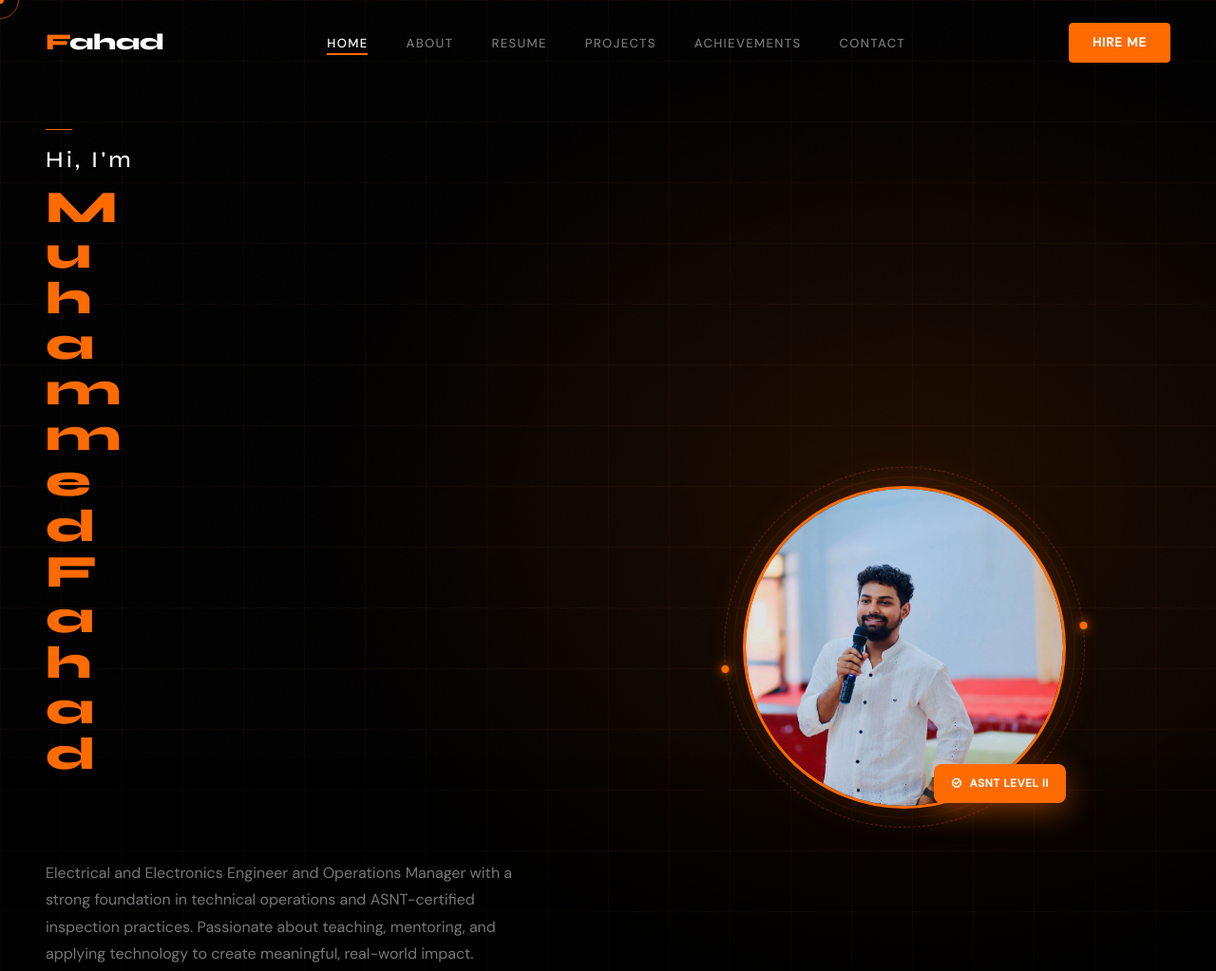
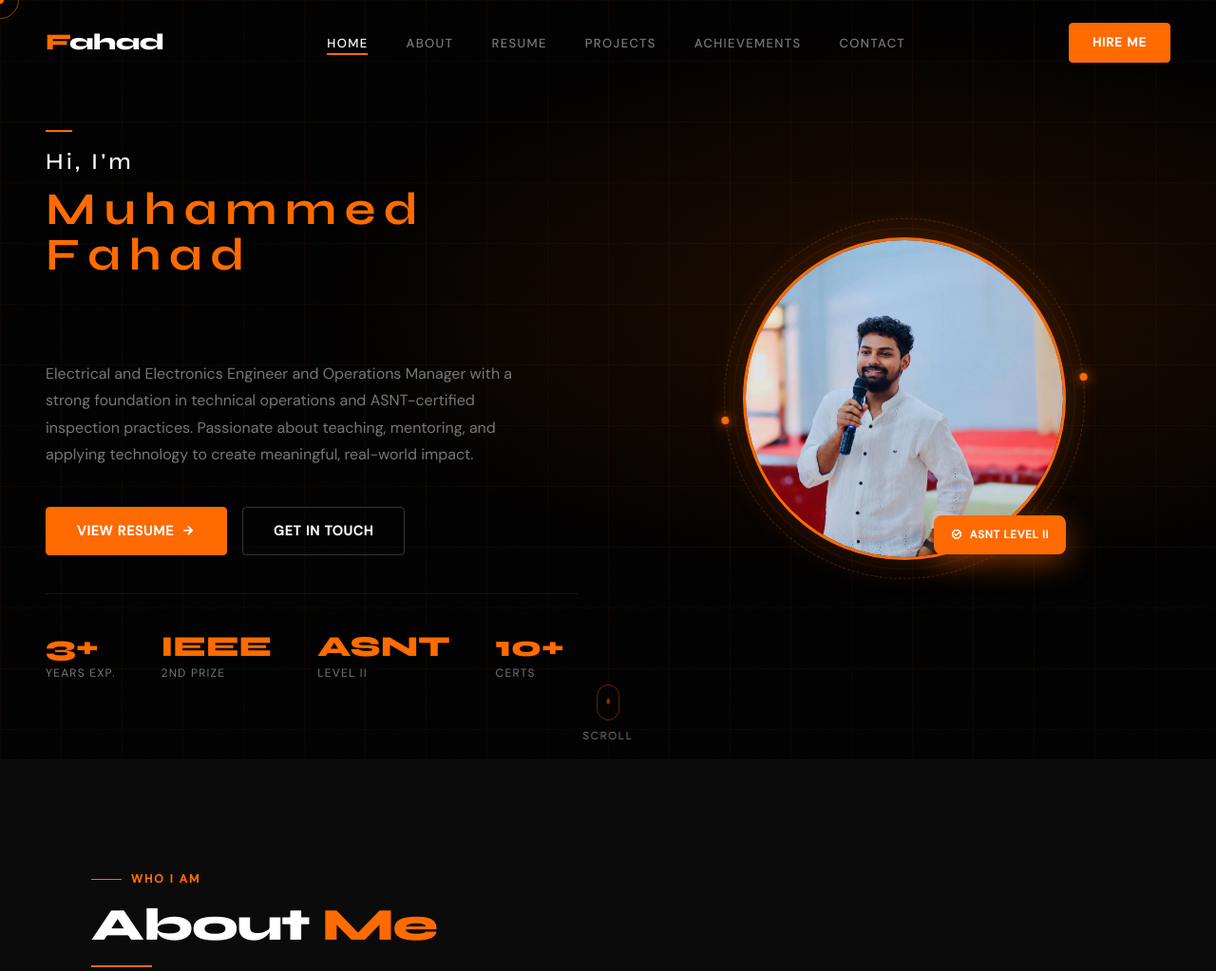
Before and after one commit to y0uridi0t10/muhammedfahadps, a website: page index.html in a window 1280 px wide. Shown: the top 1023 px of the page at 95% size. Drawn offline with nearby package versions, Linux system fonts and the light colour scheme; animation ran at ten frames a second.

Commit message:
style updated

```diff
--- a/css/style.css
+++ b/css/style.css
@@ -483,10 +483,10 @@ body.cursor-click #cursor-dot {
 /* Name headings — smaller & tighter than original */
 .hero-h1 {
   font-family: 'Syne', sans-serif;
-  font-size: clamp(1rem, 2.5vw, 1.8rem);
-  font-weight: 750;
+  font-size: clamp(1.2rem, 4vw, 3rem);
+  font-weight: 700;
   line-height: 1.1;
-  letter-spacing: +10.5em;
+  letter-spacing: -0.03em;
   color: #fff;
   margin-bottom: 14px;
   overflow: hidden;
--- a/index.html
+++ b/index.html
@@ -131,7 +131,7 @@
         </span>
       </h2>
       <h1 class="hero-h1">
-        <span class="line accent text-2xl md:text-5xl">
+        <span class="line accent text-xl md:text-5xl">
           <span class="char">M</span>
           <span class="char">u</span>
           <span class="char">h</span>
```
